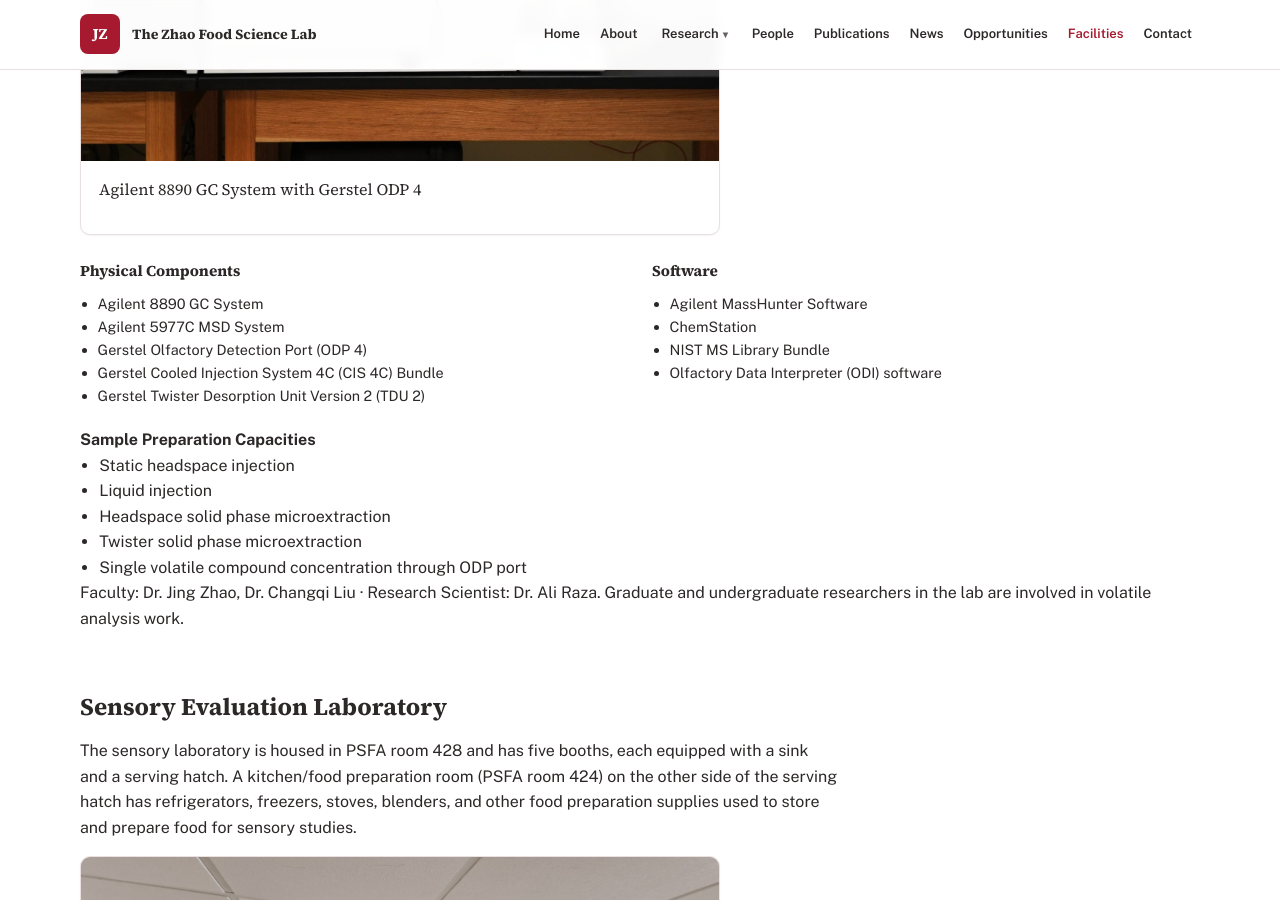
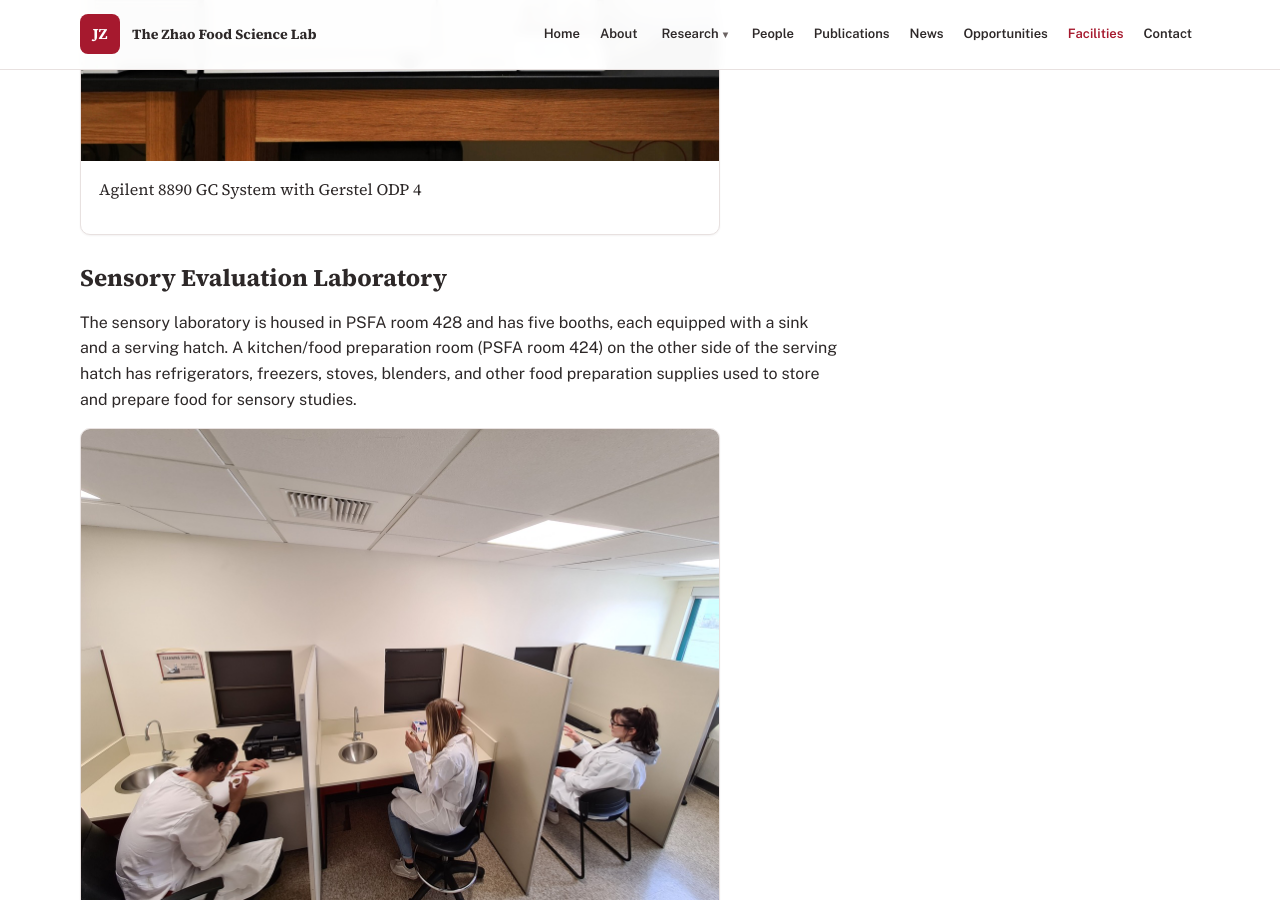
Before and after one commit to Rabiul-Alam-Roni/jingzhaolab, a Jekyll site: the page built from facilities.md, in a window 1280 px wide and 900 px high, scrolled down 751 px. Built offline with Jekyll 4.4.1, drawn with Linux system fonts in a browser that asks for light colours.

Commit message:
Update facilities.md

```diff
--- a/facilities.md
+++ b/facilities.md
@@ -23,44 +23,6 @@
       <p class="equipment-card__name">Agilent 8890 GC System with Gerstel ODP 4</p>
     </div>
   </div>
-
-  <div class="spec-columns">
-    <div>
-      <h4>Physical Components</h4>
-      <ul>
-        <li>Agilent 8890 GC System</li>
-        <li>Agilent 5977C MSD System</li>
-        <li>Gerstel Olfactory Detection Port (ODP 4)</li>
-        <li>Gerstel Cooled Injection System 4C (CIS 4C) Bundle</li>
-        <li>Gerstel Twister Desorption Unit Version 2 (TDU 2)</li>
-      </ul>
-    </div>
-    <div>
-      <h4>Software</h4>
-      <ul>
-        <li>Agilent MassHunter Software</li>
-        <li>ChemStation</li>
-        <li>NIST MS Library Bundle</li>
-        <li>Olfactory Data Interpreter (ODI) software</li>
-      </ul>
-    </div>
-  </div>
-
-  <h4>Sample Preparation Capacities</h4>
-  <ul>
-    <li>Static headspace injection</li>
-    <li>Liquid injection</li>
-    <li>Headspace solid phase microextraction</li>
-    <li>Twister solid phase microextraction</li>
-    <li>Single volatile compound concentration through ODP port</li>
-  </ul>
-
-  <p>
-    Faculty: Dr. Jing Zhao, Dr. Changqi Liu &middot; Research Scientist:
-    Dr. Ali Raza. Graduate and undergraduate researchers in the lab are
-    involved in volatile analysis work.
-  </p>
-</div>
 
 <div class="facility-section">
   <h2>Sensory Evaluation Laboratory</h2>
```
